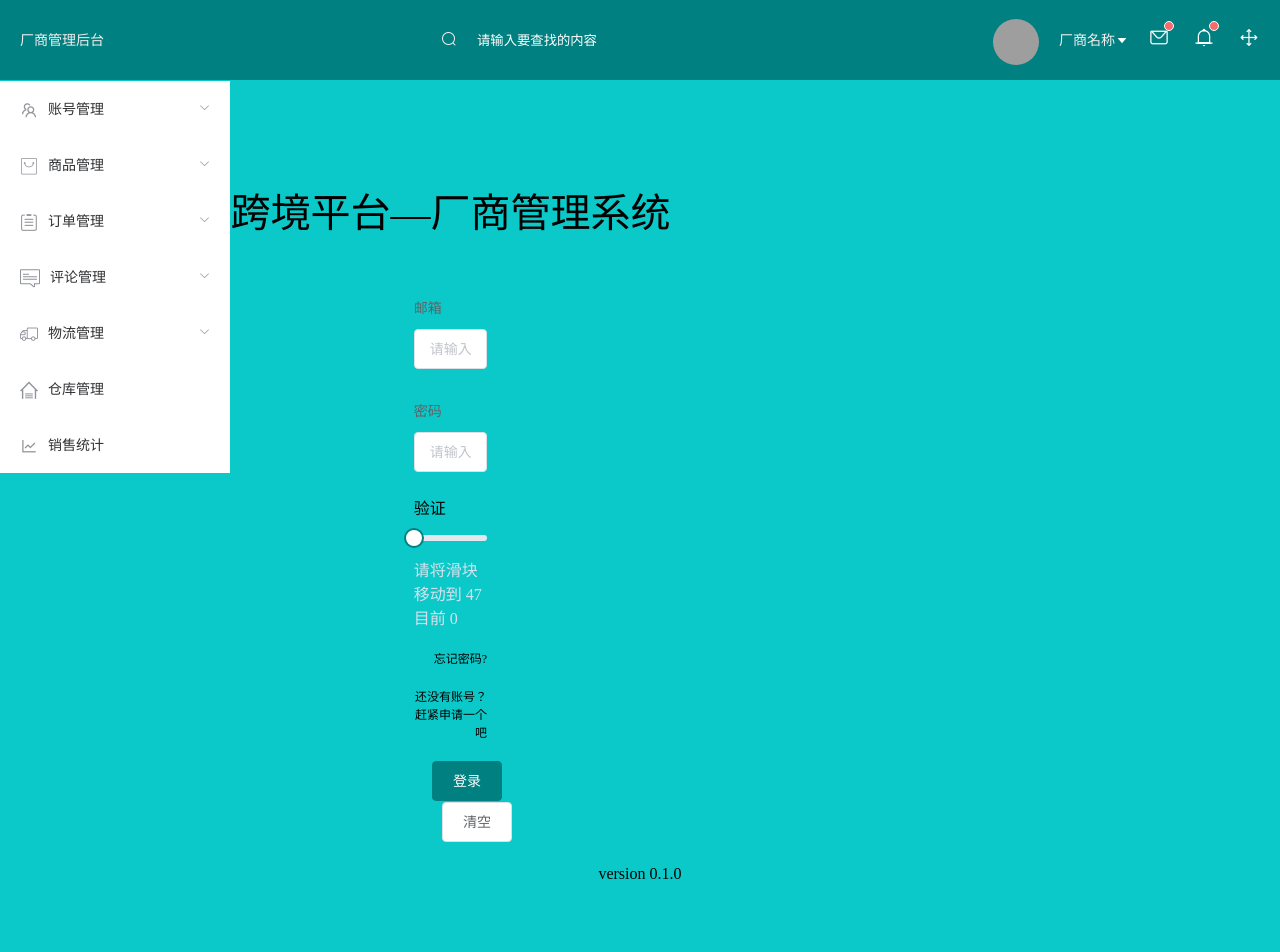
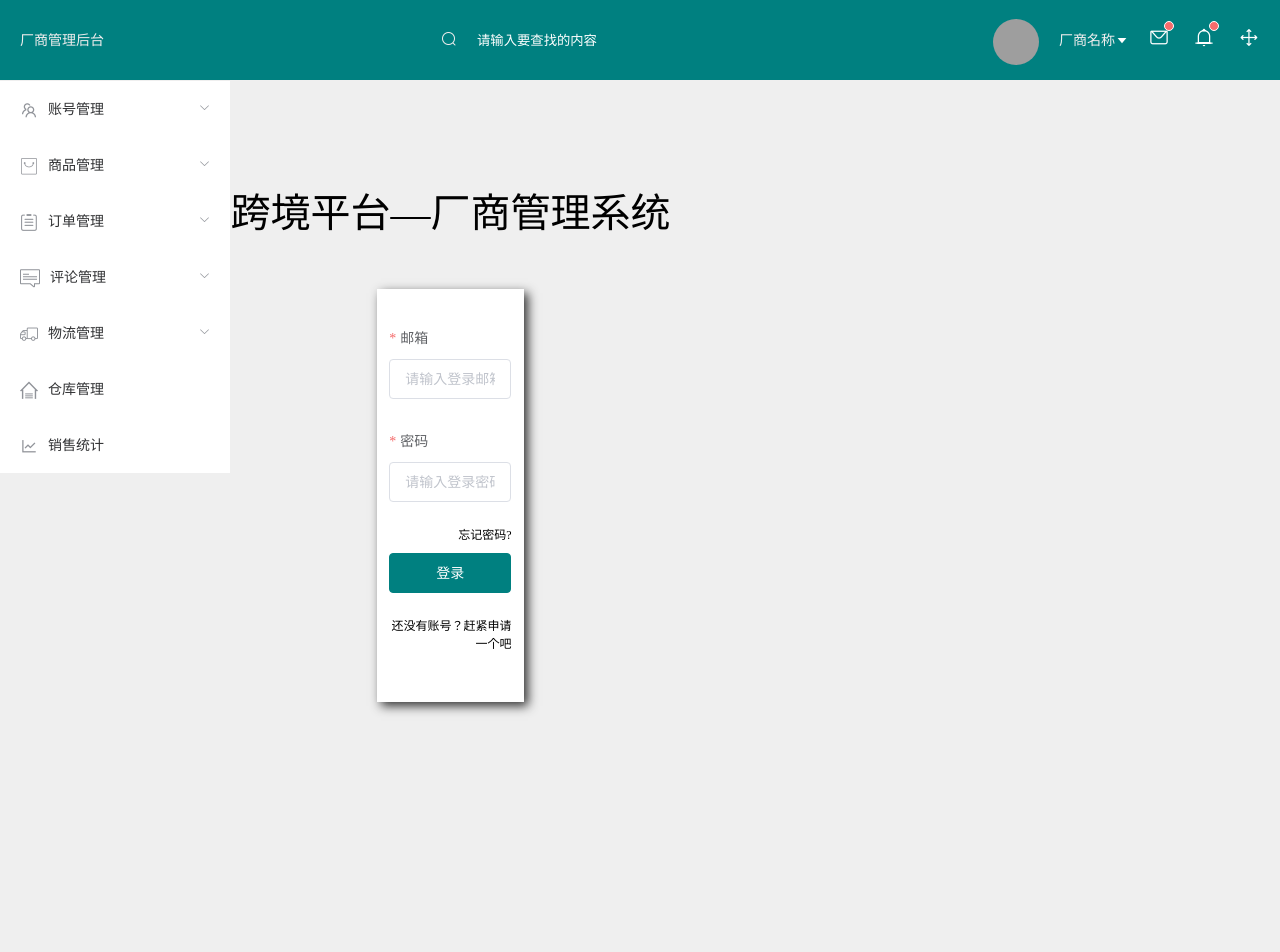
Before and after one commit to Shaun-Zhang0/mbc_mall, a Vue app: page /Login in a window 1280 px wide. Shown: the top 952 px of the page. Before the commit the page ends 883 px from the top, so only its background shows below. Built offline with nearby package versions, Linux system fonts and the light colour scheme; grey boxes are pictures that could not be loaded.

Commit message:
Update login.vue

```diff
--- a/src/components/login/login.vue
+++ b/src/components/login/login.vue
@@ -2,65 +2,102 @@
   <div class="main">
     <el-row class="title">跨境平台—厂商管理系统</el-row>
     <el-row class="input_area">
-            <el-form>
+
+      <el-form :rules="rules" :model="login" ref="login">
         <el-row>
-                    <el-col :span="4" :offset="10">
-                        <el-form-item label="邮箱" v-model="login_email">
-                            <el-input placeholder="请输入登录邮箱"></el-input>
+          <el-col class="form_border" :span="8" :offset="8">
+            <el-row>
+              <el-col :span="20" :offset="2">
+                <el-form-item label="邮箱" prop="login_email">
+                  <el-input class="input-with-select" v-model="login.login_email" placeholder="请输入登录邮箱" @keydown.enter.native="submitForm('login')">
+
+                  </el-input>
+                </el-form-item>
+
+              </el-col>
+            </el-row>
+
+            <el-row>
+              <el-col :span="20" :offset="2">
+                <el-form-item label="密码" prop="login_pwd">
+                  <el-input v-model="login.login_pwd" type="password" placeholder="请输入登录密码" @keydown.enter.native="submitForm('login')">
+                  </el-input>
+                </el-form-item>
+              </el-col>
+            </el-row>
+            <el-row style="text-align:right;font-size:12px;">
+              <el-col :span="20" :offset="2" style="cursor: pointer">
+                忘记密码?
+              </el-col>
+            </el-row>
+            <el-row style="padding-top:10px;">
+              <el-col :span="20" :offset="2">
+                <el-form-item>
+                  <el-button style="width:100%" type="primary" @click="submitForm('login')">登录</el-button>
                 </el-form-item>
               </el-col>
             </el-row>
 
-                <el-row>
-                    <el-col :span="4" :offset="10">
-                        <el-form-item label="密码" v-model="login_pwd">
-                            <el-input type="password" placeholder="请输入登录密码"></el-input>
-                        </el-form-item>
-                    </el-col>
-                </el-row>
-
-                <el-row>
-                    <el-col :span="4" :offset="10">
-                        验证
-                        <el-slider v-model="check_num"></el-slider>
-                        <span style="color:#D7E1EB">请将滑块移动到 {{verify}}</span>
-
-                    </el-col>
-                </el-row>
-                <el-row style="color:#D7E1EB">
-                    <el-col :span="4" :offset="10">
-                        目前 {{check_num}} {{verify_check}}
-                        <span v-if="verify_status" class="el-icon-circle-check-outline" style="padding-left:10px;color:#D7E1EB">匹配</span>
-                    </el-col>
-                </el-row>
-                <el-row style="padding-top:20px;text-align:right;font-size:12px;cursor: pointer">
-                    <el-col :span="4" :offset="10">
-                        忘记密码?
-                    </el-col>
-                </el-row>
-                <el-row style="padding-top:20px;text-align:right;font-size:12px;cursor: pointer">
-                    <el-col :span="4" :offset="10">
+            <el-row style="text-align:right;font-size:12px;">
+               <router-link to="/register" tag="span">
+              <el-col :span="20" :offset="2" style="cursor: pointer;padding-bottom:50px;">
                 还没有账号？赶紧申请一个吧
               </el-col>
+               </router-link>
             </el-row>
-
-                <el-row style="padding-top:20px;">
-                    <el-col :span="3" :offset="11">
-                        <el-form-item>
-                            <el-button type="primary">登录</el-button>
-                            <el-button>清空</el-button>
-                        </el-form-item>
           </el-col>
         </el-row>
       </el-form>
     </el-row>
+
+    <el-row class="footer">
+      <el-col :span="3" :offset="9">Copyright：
+        <span class="iconfont icon-banquan"></span>猿聚团队</el-col>
+      <el-col :span="3">version 0.1.0</el-col>
+    </el-row>
+
+    <el-dialog title="验证" top=35vh :show-close=show_close :close-on-click-modal=false :modal=false :visible.sync="verify_show" width="30%">
+      <span>
+        <el-row>
+          <el-col :span="24">
+
+            <el-slider v-model="check_num" :disabled="disabled"></el-slider>
+            <span>请将滑块移动到 100</span>
+
+          </el-col>
+        </el-row>
+        <el-row>
+          <el-col :span="4">
+            目前 {{check_num}} {{verify_check}}
+            <br>
+            <!-- <span v-if="verify_status" class="el-icon-circle-check-outline" style="color:#D7E1EB">匹配</span> -->
+          </el-col>
+        </el-row>
+        <el-row style="text-align:right">
+          <el-button @click="close_dialog">关 闭</el-button>
+        </el-row>
+      </span>
+    </el-dialog>
+
   </div>
+
 </template>
 <style scoped>
-body {
+body,
+html {
   padding: 0;
   margin: 0;
 }
+.footer {
+  width: 100%;
+  height: 80px;
+  margin-top: 80px;
+  border-top: 2px solid #e9e9e9;
+  background-color: #f8f8f8;
+  text-align: center;
+  line-height: 80px;
+}
+
 .el-form-item__label {
   color: white;
 }
@@ -71,39 +108,101 @@ body {
 }
 .input_area {
   padding-top: 50px;
+  height: 100%;
+}
+.form_border {
+  background-color: white;
+  -moz-box-shadow: 4px 4px 10px #333333;
+  -webkit-box-shadow: 4px 4px 10px #333333;
+  box-shadow: 4px 4px 10px #333333;
+  padding-top: 30px;
 }
 </style>
 <script>
 export default {
   data() {
+    // 邮箱格式验证
+    var checkEmail = (rule, value, callback) => {
+      const mailReg = /^([a-zA-Z0-9_-])+@([a-zA-Z0-9_-])+(.[a-zA-Z0-9_-])+/;
+      if (!value) {
+        return callback(new Error("登录邮箱不得为空"));
+      }
+      setTimeout(() => {
+        if (mailReg.test(value)) {
+          callback();
+        } else {
+          callback(new Error("请输入正确的邮箱格式"));
+        }
+      }, 100);
+    };
+    // 数据返回
     return {
-      verify_status: false,
-      verify_num: null,
-      check_num: null,
-      login_email: "",
-      login_pwd: "",
-      note: {}
+      show_close: false, //不显示对话框的关闭按钮
+      verify_status: false, //展示验证成功
+      verify_show: false, //验证框的显示
+      check_num: null, //滑块的数值
+      disabled: false, //登录验证
+      login: {
+        login_email: "", //邮箱登录数据
+        login_pwd: "" //登录密码数据
+      },
+
+      rules: {
+        login_email: [
+          { validator: checkEmail, required: true, trigger: "blur" } //邮箱的验证规则
+        ],
+        login_pwd: [
+          { required: true, message: "登录密码不得为空", trigger: "blur" } //密码的验证规则
+        ]
+      }
     };
   },
   computed: {
-    verify() {
-      var i = Math.random();
-      this.verify_num = parseInt(i * 100) + 1;
-      return this.verify_num;
-    },
     verify_check() {
-      if (this.check_num == this.verify_num) {
+      /**登录滑块验证  */
+      if (this.check_num == 100) {
         this.verify_status = true;
+        this.disabled = true;
+
+        setTimeout(() => {
+          this.$message({
+            message: "验证成功,登陆ing",
+            type: "success"
+          });
+          this.verify_show = false;
+          this.check_num = 0;
+          setTimeout(() => {
+            this.$router.push({ path: "/" }); /**路由跳转到系统首页 */
+          }, 1200);
+        }, 1000);
+        return;
       } else {
         this.verify_status = false;
+        this.disabled = false;
+        return;
       }
     }
   },
-  methods: {},
+  methods: {
+    close_dialog() {
+      this.verify_show = false;
+      this.check_num = 0;
+    },
+    submitForm(formName) {
+      this.$refs[formName].validate(valid => {
+        if (valid) {
+          this.verify_show = true;
+        } else {
+          console.log("error submit!!");
+          return false;
+        }
+      });
+    }
+  },
   mounted() {
     document
       .querySelector("body")
-      .setAttribute("style", "background-color:#0BC9C9");
+      .setAttribute("style", "background-color:#efefef");
   },
   beforeDestroy() {
     document.querySelector("body").removeAttribute("style");
```
Lines whose indentation alone changed are shown as unchanged.
